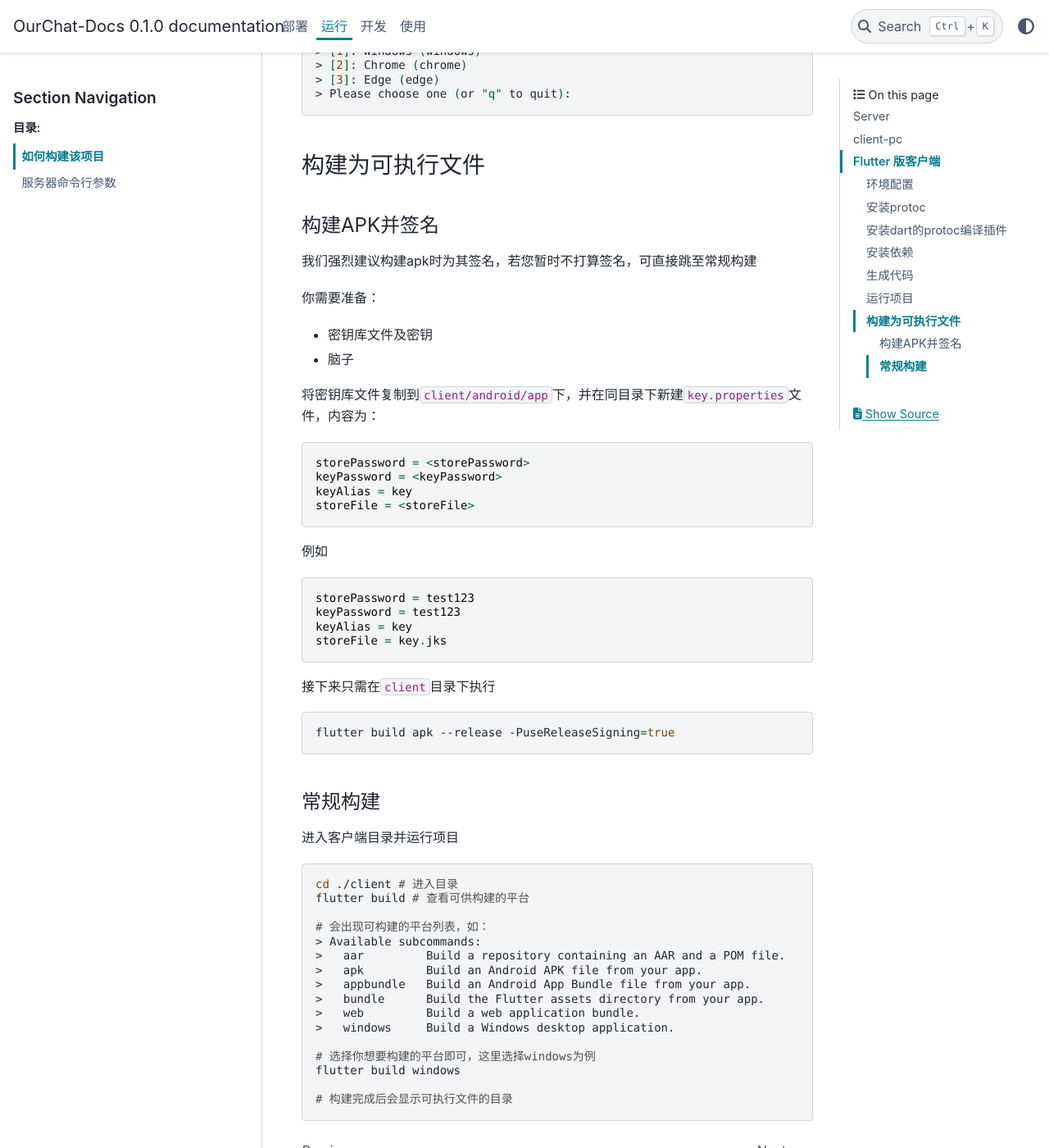
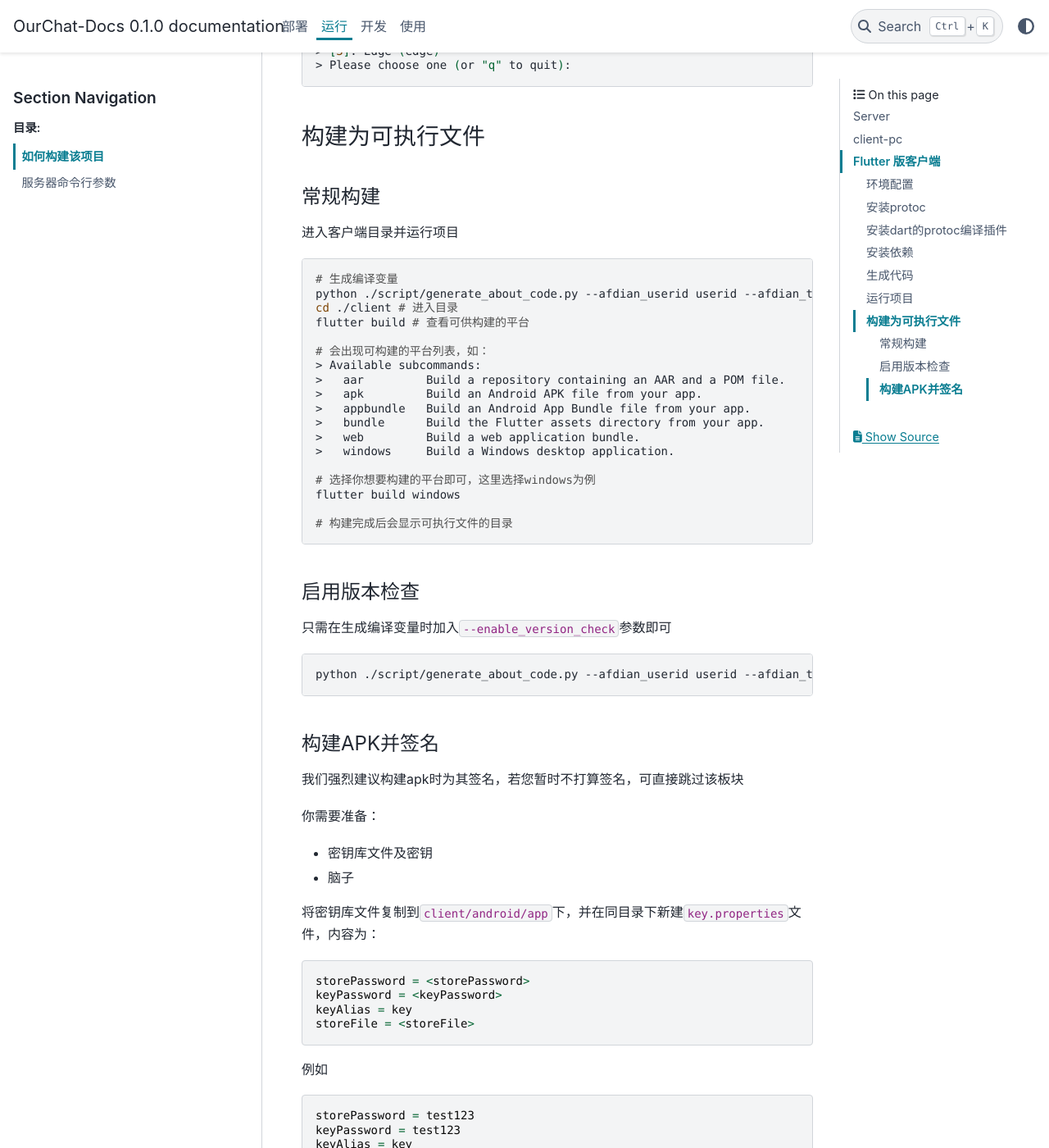
Before and after one commit to SkyUOI/OurChat-Docs, a Sphinx documentation site: the page built from docs/source/docs/run/build.md, in a window 1280 px wide and 1400 px high, scrolled down 2330 px. Shown: the whole window at 82% size. Built offline with Sphinx 7.4.7 and the PyData theme 0.15.4, drawn with Linux system fonts in a browser that asks for light colours; some of the changed text lies outside the part shown.

Commit message:
add enable_version_check arg

````diff
--- a/docs/source/docs/run/build.md
+++ b/docs/source/docs/run/build.md
@@ -94,9 +92,42 @@ flutter run
 
 ### 构建为可执行文件
 
+#### 常规构建
+
+进入客户端目录并运行项目
+
+```bash
+# 生成编译变量
+python ./script/generate_about_code.py --afdian_userid userid --afdian_token token --version v0.1.0.beta --commit_sha 123456abc
+cd ./client # 进入目录
+flutter build # 查看可供构建的平台
+
+# 会出现可构建的平台列表，如：
+> Available subcommands:
+>   aar         Build a repository containing an AAR and a POM file.
+>   apk         Build an Android APK file from your app.
+>   appbundle   Build an Android App Bundle file from your app.
+>   bundle      Build the Flutter assets directory from your app.
+>   web         Build a web application bundle.
+>   windows     Build a Windows desktop application.
+
+# 选择你想要构建的平台即可，这里选择windows为例
+flutter build windows
+
+# 构建完成后会显示可执行文件的目录
+```
+
+#### 启用版本检查
+
+只需在生成编译变量时加入`--enable_version_check`参数即可
+
+```bash
+python ./script/generate_about_code.py --afdian_userid userid --afdian_token token --version v0.1.0.beta --commit_sha 123456abc --enable_version_check
+```
+
 #### 构建APK并签名
 
-我们强烈建议构建apk时为其签名，若您暂时不打算签名，可直接跳至常规构建
+我们强烈建议构建apk时为其签名，若您暂时不打算签名，可直接跳过该板块
 
 你需要准备：
 
@@ -124,28 +155,5 @@ storeFile = key.jks
 接下来只需在`client`目录下执行
 
 ```bash
-flutter build apk --release -PuseReleaseSigning=true
+flutter build apk --dart-define-from-file=build.json --release -PuseReleaseSigning=true
 ```
-
-#### 常规构建
-
-进入客户端目录并运行项目
-
-```bash
-cd ./client # 进入目录
-flutter build # 查看可供构建的平台
-
-# 会出现可构建的平台列表，如：
-> Available subcommands:
->   aar         Build a repository containing an AAR and a POM file.
->   apk         Build an Android APK file from your app.
->   appbundle   Build an Android App Bundle file from your app.
->   bundle      Build the Flutter assets directory from your app.
->   web         Build a web application bundle.
->   windows     Build a Windows desktop application.
-
-# 选择你想要构建的平台即可，这里选择windows为例
-flutter build windows
-
-# 构建完成后会显示可执行文件的目录
-```
````
Also changed, not shown: other parts of docs/source/docs/run/build.md (+0 -2 lines), 1 other file.
